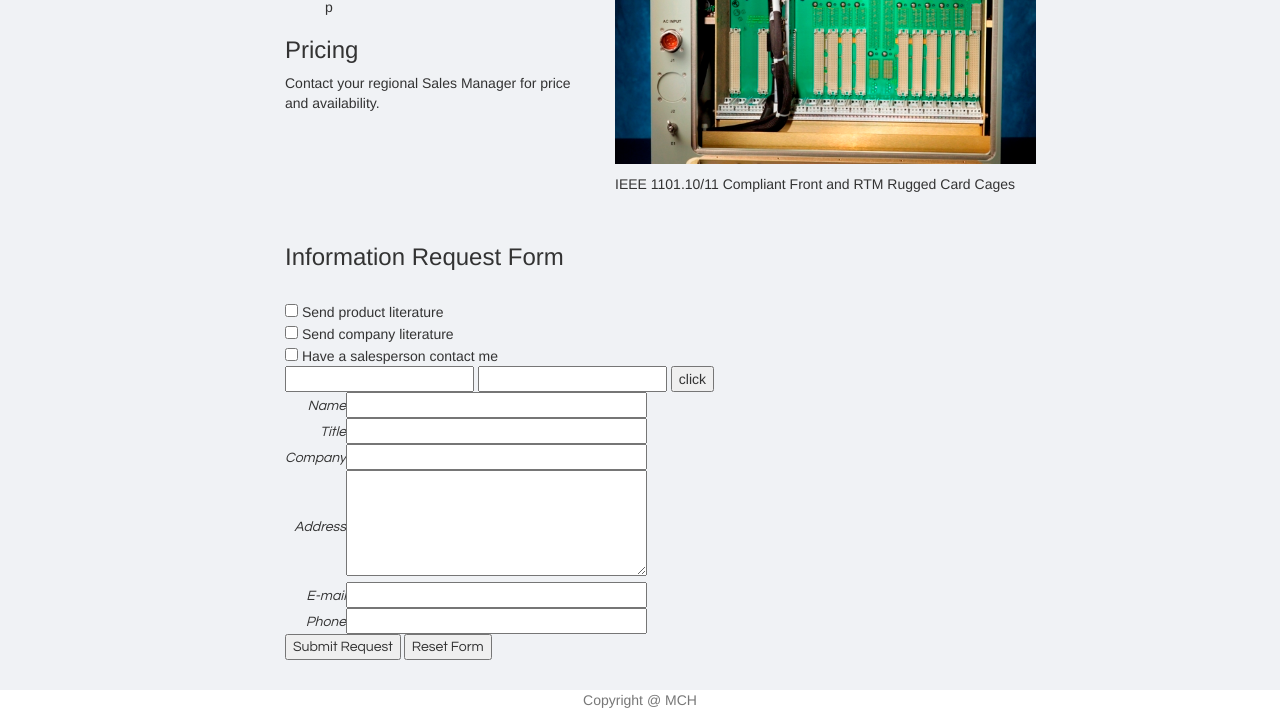
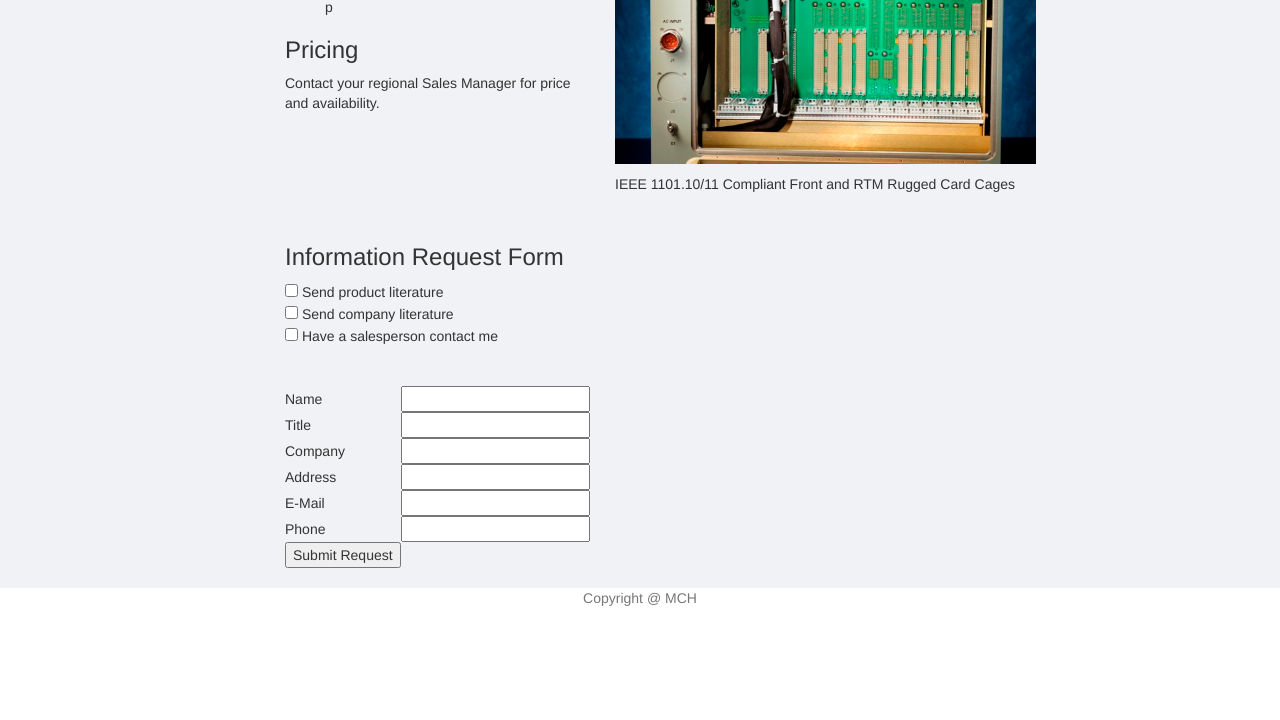
Before and after one commit to ChristaCode/MCH, a plain HTML site: page MC3000.html in a window 1280 px wide. Shown: the part 1443-2163 px from the top of the page. After the commit the page ends 2061 px from the top, so only its background shows below. Drawn offline with nearby package versions, Linux system fonts and the light colour scheme.

Commit message:
added email template

```diff
--- a/MC3000.html
+++ b/MC3000.html
@@ -175,7 +175,6 @@ in less than a minute while the system remains operational. </p>
 <div div class="col-lg-12">
 
 		<h3>Information Request Form</h3>
-<br>
 
 <input type="CHECKBOX" name="SendProductLiterature"
 <checked value="ON"> Send product literature<br>
@@ -183,30 +182,21 @@ in less than a minute while the system remains operational. </p>
 company literature<br>
 <input type="CHECKBOX" name="SalesContactRequested" value="ON"> Have a
 salesperson contact me<br>
+</br>
 
 <form id="fr1">
-		<input type="text" id="tb1" />
-		<input type="text" id="tb2" />
-		<input type="button" id="bt1" value="click" />
+<table>
+<tr>
+		<td>Name</td><td><input type="text" id="tb1" /></td></tr><br>
+		<tr><td>Title</td><td><input type="text" id="tb2" /></td></tr>
+		<tr><td>Company</td><td><input type="text" id="tb2" /></td></tr>
+		<tr><td>Address</td><td><input type="text" id="tb2" /></td></tr>
+		<tr><td>E-Mail</td><td><input type="text" id="tb2" /></td></tr>
+		<tr><td>Phone</td><td><input type="text" id="tb2" /></td></tr>
+		<tr><td><input type="button" id="bt1" value="Submit Request" /></td></tr>
+</table>
 </form>
-
-		<!--mstheme--></font><table>
-		<tr><td align="right"><!--mstheme--><font face="century gothic,arial,helvetica"><em>Name</em><!--mstheme--></font></td><td><!--mstheme--><font face="century gothic,arial,helvetica"><input type="TEXT" name="Name" value size="35"><!--mstheme--></font></td></tr>
-		<tr><td align="right"><!--mstheme--><font face="century gothic,arial,helvetica"><em>Title</em><!--mstheme--></font></td><td><!--mstheme--><font face="century gothic,arial,helvetica"><input type="TEXT" name="Title" value size="35"><!--mstheme--></font></td></tr>
-		<tr><td align="right"><!--mstheme--><font face="century gothic,arial,helvetica"><em>Company</em><!--mstheme--></font></td><td><!--mstheme--><font face="century gothic,arial,helvetica"><input type="TEXT" name="Company" value size="35"><!--mstheme--></font></td></tr>
-		<tr><td align="right"><!--mstheme--><font face="century gothic,arial,helvetica"><em>Address</em><!--mstheme--></font></td><td><!--mstheme--><font face="century gothic,arial,helvetica"><textarea name="Address" rows="5" cols="35"></textarea><!--mstheme--></font></td></tr>
-		<tr><td align="right"><!--mstheme--><font face="century gothic,arial,helvetica"><em>E-mail</em><!--mstheme--></font></td><td><!--mstheme--><font face="century gothic,arial,helvetica"><input type="TEXT" name="Email" value size="35"><!--mstheme--></font></td></tr>
-		<tr><td align="right"><!--mstheme--><font face="century gothic,arial,helvetica"><em>Phone</em><!--mstheme--></font></td><td><!--mstheme--><font face="century gothic,arial,helvetica"><input type="TEXT" name="Phone" value size="35"><!--mstheme--></font></td></tr>
-		</table><!--mstheme--><font face="century gothic,arial,helvetica">
-
-		<p>
-		<input type="SUBMIT" value="Submit Request"> <input
-		type="RESET" value="Reset Form"> </p>
-</form>
-
-<!--mstheme--></font><!--msnavigation--></td></tr><!--msnavigation--></table><!--msnavigation--><table border="0" cellpadding="0" cellspacing="0" width="100%"><tr><td><!--mstheme--><font face="century gothic,arial,helvetica">
-
-</font></td></tr></table></form></div></div>
+		</div></div>
 
 														</div>
 												</div>
@@ -224,10 +214,10 @@ salesperson contact me<br>
 				</footer>
 
 				<!-- jQuery -->
-				<script src="js/jquery.js"></script>
+				<script src="dist/js/jquery.js"></script>
 
 				<!-- Bootstrap Core JavaScript -->
-				<script src="js/bootstrap.min.js"></script>
+				<script src="dist/js/bootstrap.min.js"></script>
 
 				<!-- Menu Toggle Script -->
 				<script>
@@ -250,5 +240,4 @@ salesperson contact me<br>
 				</script>
 
 		</body>
-
 		</html>
```
Also changed, not shown: currentNews.html (+2 -2 lines), server/form.html (added, +18 -0 lines), server/server.js (added, +19 -0 lines).
